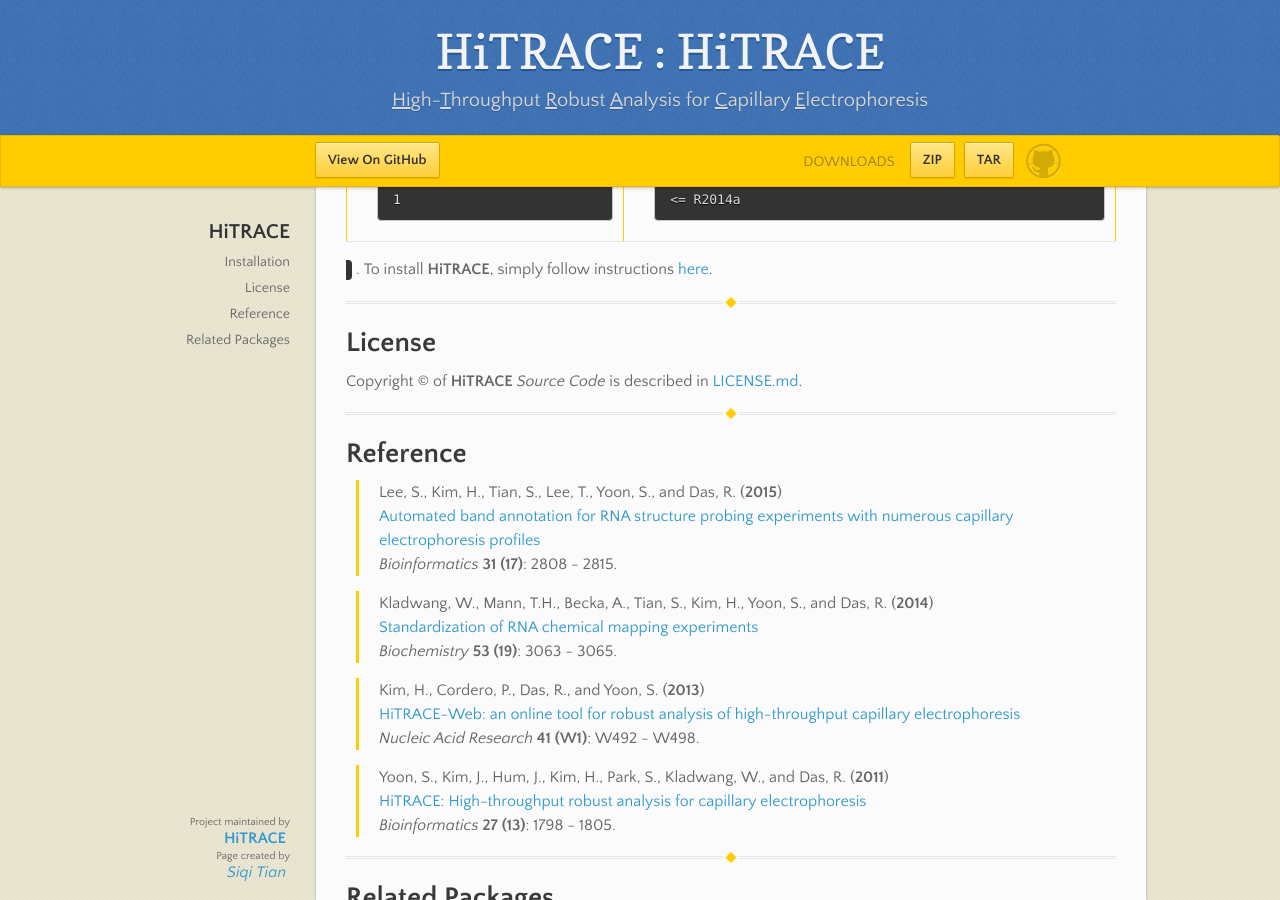
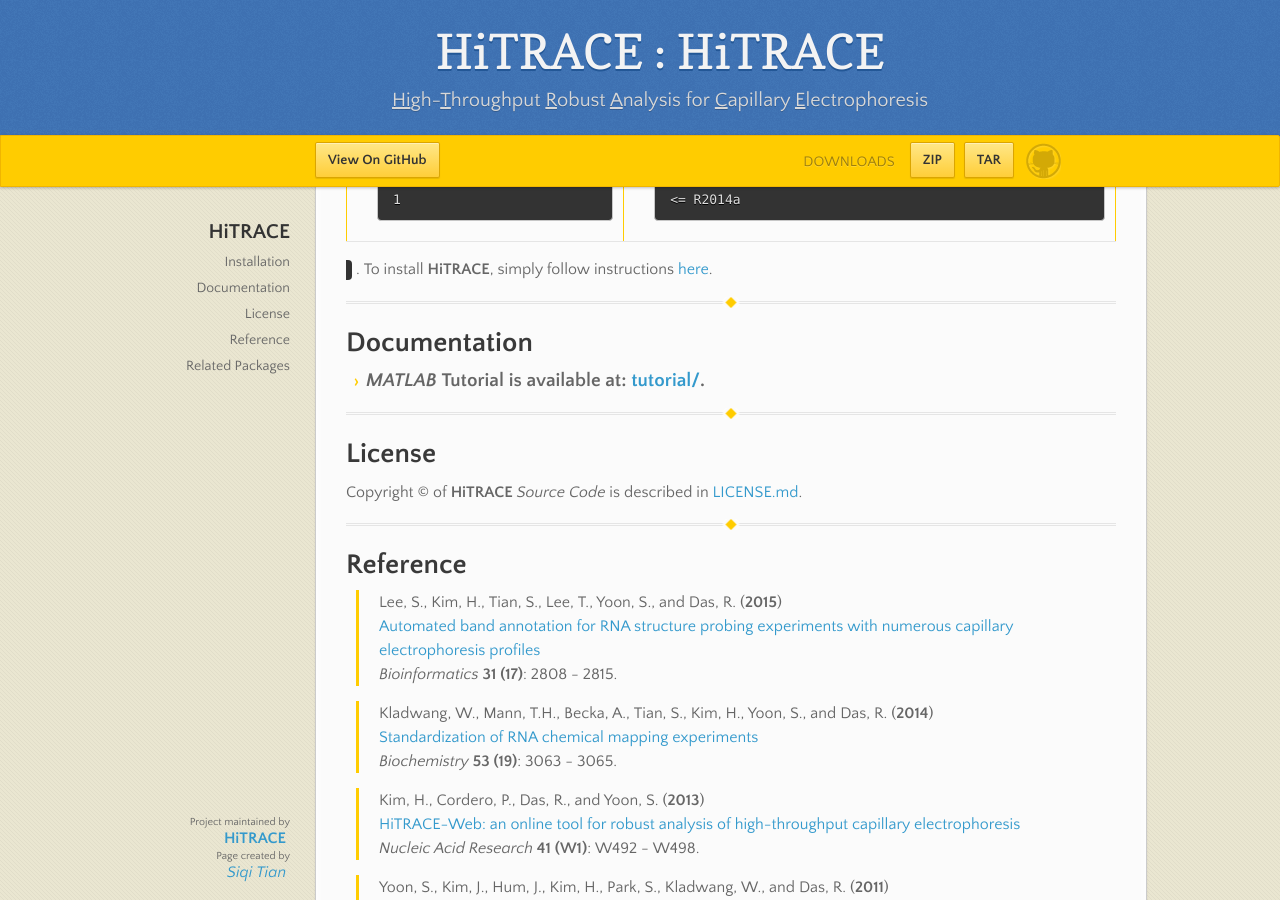
Before and after one commit to hitrace/hitrace.github.io, a Jekyll site: the page built from hitrace/index.md, in a window 1280 px wide and 900 px high, scrolled down 482 px. Built offline with Jekyll 4.4.1, drawn with Linux system fonts in a browser that asks for light colours.

Commit message:
add hitrace tutorial link

```diff
--- a/hitrace/index.md
+++ b/hitrace/index.md
@@ -13,6 +13,11 @@
 ## Installation
 
 **HiTRACE** requires *MATLAB* version `>= R2011a` and `<= R2014a`. To install **HiTRACE**, simply follow instructions [here](install/).
+
+<hr/>
+## Documentation
+
+* #### *MATLAB* Tutorial is available at: [**tutorial/**](tutorial/).
 
 <hr/>
 ## License
```
